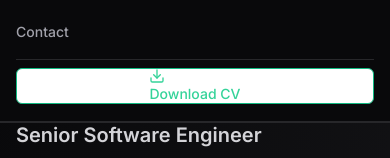
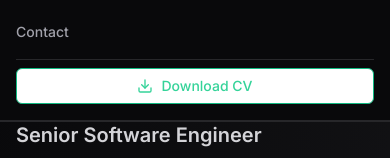
Before and after one commit to adelino-masioli/adelino-masioli, a Next.js app: page / in a window 390 px wide. Both pictures are taken after a click on the button 362 px from the left and 30 px from the top of the page. Shown: the part 257-415 px from the top of the page. Built offline with nearby package versions, Linux system fonts and the light colour scheme.

Commit message:
fix: download buttom icon on mobile

```diff
--- a/app/page.tsx
+++ b/app/page.tsx
@@ -145,7 +145,7 @@ export default function Home() {
                     size="sm"
                     className="w-full border-emerald-500 text-emerald-400 hover:bg-emerald-500/10"
                   >
-                   <a href="/Adelino_Lazaro_Ferreira_Masioli_CV.pdf" download>
+                   <a href="/Adelino_Lazaro_Ferreira_Masioli_CV.pdf" download className="flex items-center">
                       <Download className="mr-2 h-4 w-4" /> Download CV
                     </a>
                   </Button>
```
